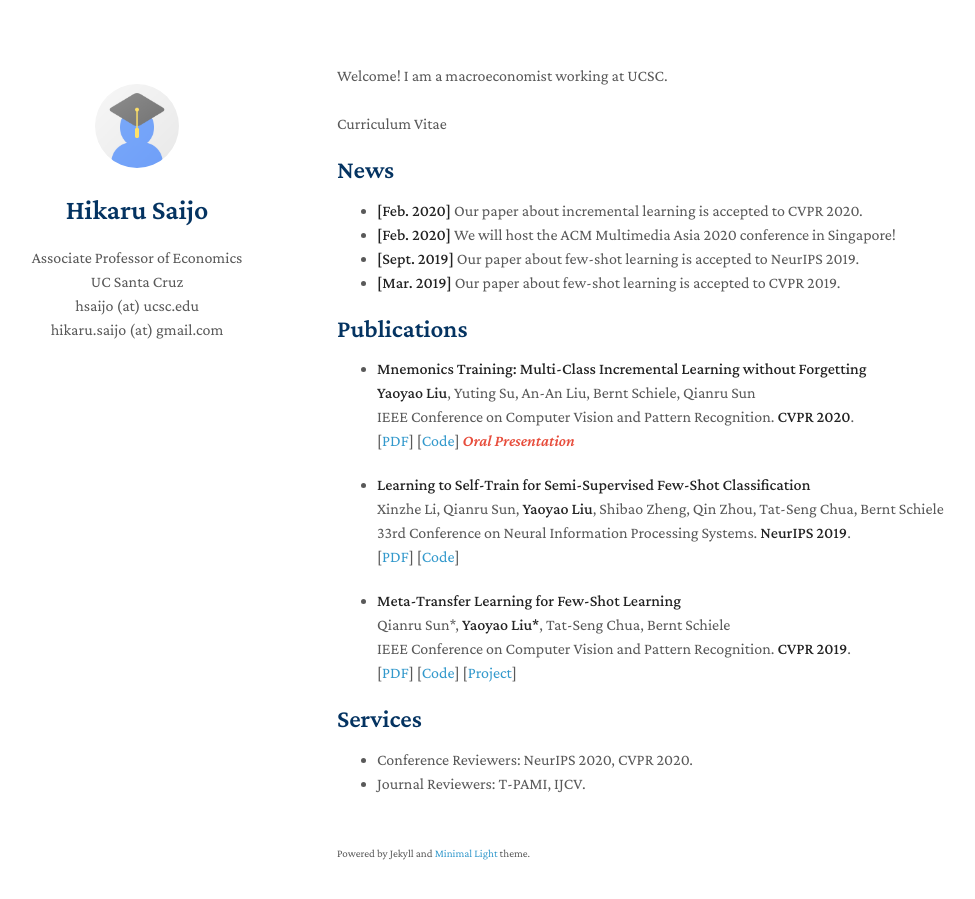
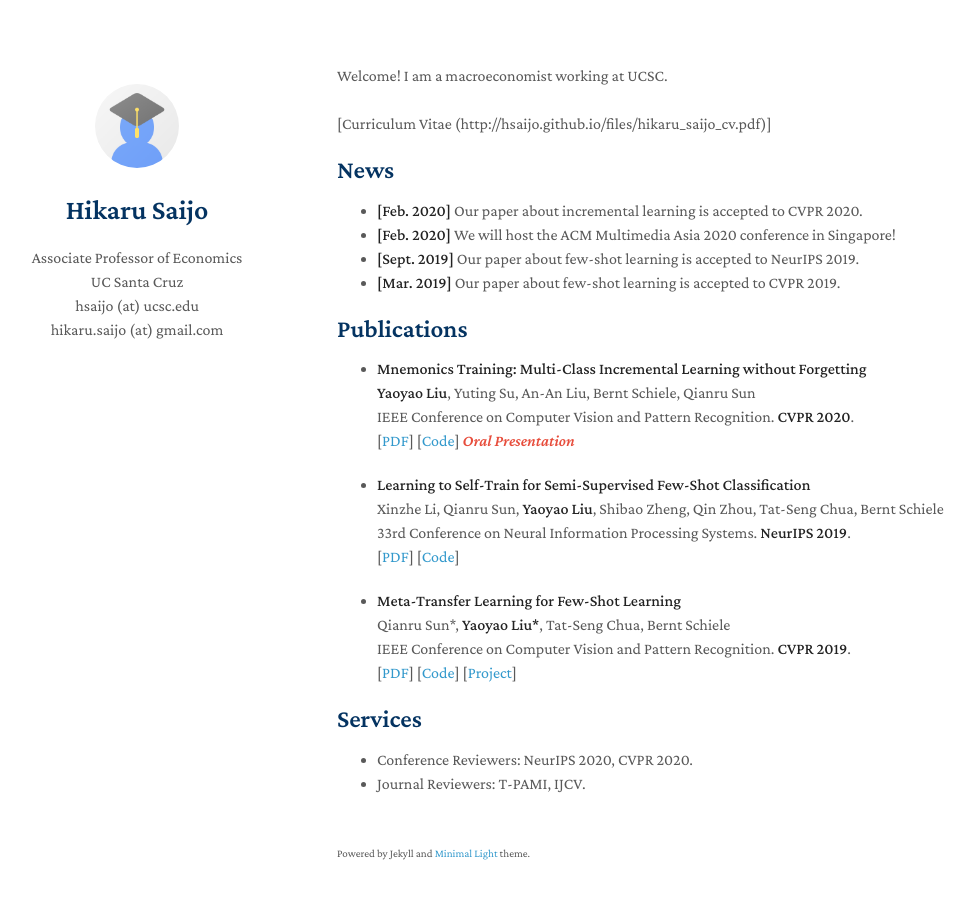
Before and after one commit to hsaijo/hsaijo.github.io, a Jekyll site: the page built from index.md, in a window 1280 px wide and 934 px high. Shown: the top 899 px of the window, without its empty margins (133-1108 px from the left). Built offline with Jekyll 4.4.1, drawn with Linux system fonts in a browser that asks for light colours; nearby versions of some CDN libraries; a style sheet for code colours, icons or effects is not loaded; part of the change alters nothing that is shown.

Commit message:
Update index.md

```diff
--- a/index.md
+++ b/index.md
@@ -5,7 +5,7 @@ layout: homepage
 Welcome! I am a macroeconomist working at UCSC.
 <br>
 <br>
-Curriculum Vitae
+[Curriculum Vitae (http://hsaijo.github.io/files/hikaru_saijo_cv.pdf)]
 
 ## News
 
```
